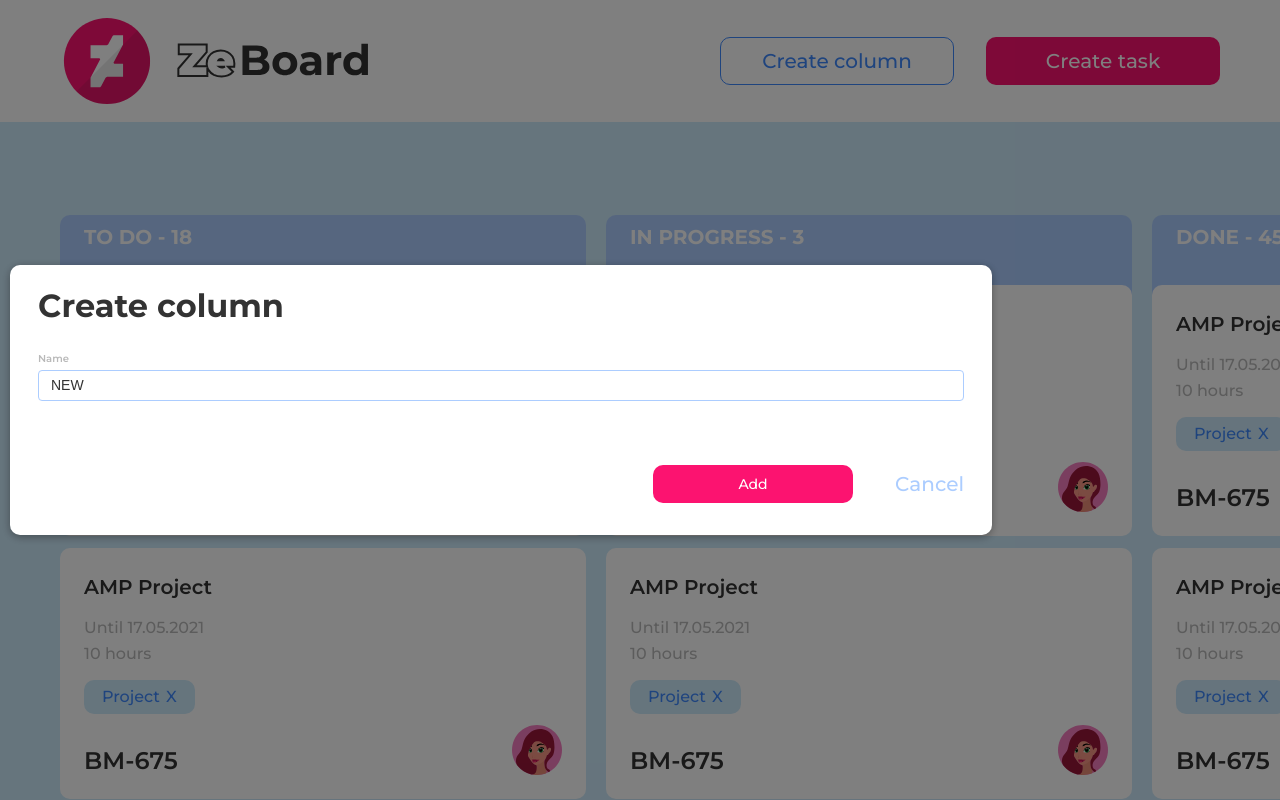
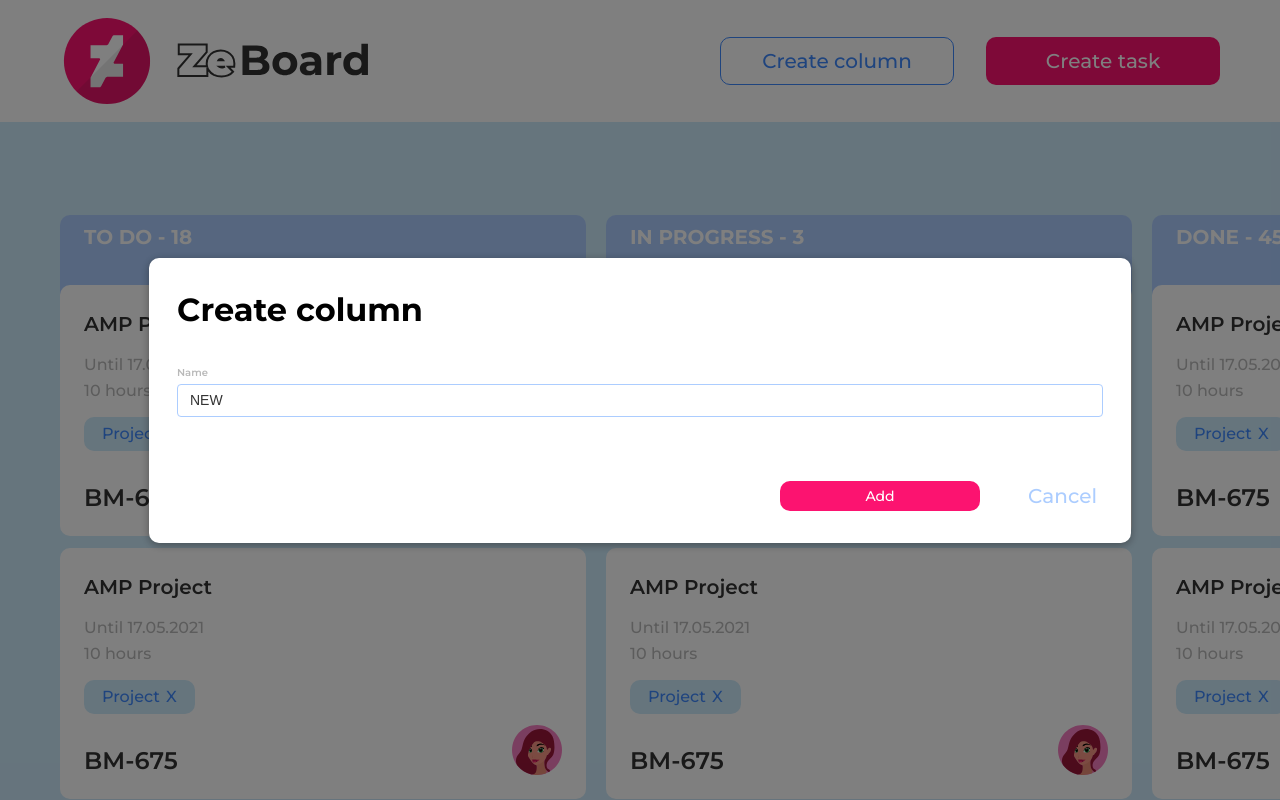
Before and after one commit to Poznalex/my-crm-main, a Vue app: page / in a window 1280 px wide. Both pictures are taken after a click on the button "Create column". Shown: the top 800 px of the page. Built offline with nearby package versions, Linux system fonts and the light colour scheme.

Commit message:
15 fix after PR

```diff
--- a/src/assets/styles/main.css
+++ b/src/assets/styles/main.css
@@ -5,3 +5,21 @@ body {
     background: var(--main-color-transp-blue);
     font-family: 'Montserrat', sans-serif;
 }
+
+button {
+    cursor: pointer;
+}
+
+input {
+    width: 100%;
+    box-sizing: border-box;
+    border: 1px solid var(--main-color-grey);
+    border-radius: 4px;
+    padding: 8px 12px;
+}
+
+input::placeholder {
+    font-size: 12px;
+    font-weight: 400;
+    color: var(--main-color-grey);
+}
--- a/src/components/Column/CreateColumnForm.vue
+++ b/src/components/Column/CreateColumnForm.vue
@@ -2,16 +2,15 @@
 
 <template>
     <div class="create-column">
-        <div class="create-column__text">Create column</div>
+        <div class="create-column__title">Create column</div>
         <form class="create-column__form">
             <label class="create-column__form-label" for="name">Name</label>
-            <br />
             <input type="text" id="name" name="name" placeholder="NEW" maxlength="75" />
         </form>
-        <div class="create-column__button-add">
-            <p class="create-column__button-text">Add</p>
-        </div>
-        <div class="create-column__button-cancel" @click="$emit('close')">Cancel</div>
+        <button class="create-column__button-add">Add</button>
+        <button class="create-column__button-cancel" @click="$emit('close')">
+            Cancel
+        </button>
     </div>
 </template>
 
@@ -22,10 +21,9 @@
     justify-content: center;
 }
 
-.create-column__text {
+.create-column__title {
     width: 100%;
     margin-bottom: 18px;
-    color: var(--main-color-black);
     font-size: 20px;
     font-weight: 700;
 }
@@ -42,16 +40,11 @@
 }
 
 #name {
-    box-sizing: border-box;
-    width: 100%;
     margin-top: 4px;
     border: 1px solid var(--main-color-light-blue);
-    border-radius: 4px;
-    padding: 7px 12px;
 }
 
 ::placeholder {
-    font-size: 12px;
     font-weight: 500;
     color: var(--main-color-black);
 }
@@ -59,44 +52,34 @@
 .create-column__button-add {
     width: 100%;
     background-color: var(--main-color-pink);
+    font-size: 14px;
+    color: var(--main-color-white);
+    text-align: center;
     border-radius: 6px;
     margin-bottom: 18px;
-}
-
-.create-column__button-text {
-    text-align: center;
-    padding: 10px;
-    font-size: 14px;
-    color: var(--main-color-white);
+    padding: 6px;
 }
 
 .create-column__button-cancel {
     color: var(--main-color-light-blue);
     font-size: 14px;
-    cursor: pointer;
 }
 
 @media screen and (min-width: 768px) {
     .create-column {
-        display: flex;
         justify-content: flex-end;
         align-items: center;
         flex-wrap: wrap;
         padding: 16px;
     }
 
-    .create-column__text {
-        width: 100%;
+    .create-column__title {
         margin-bottom: 32px;
         font-size: 32px;
     }
 
     ::placeholder {
         font-size: 14px;
-    }
-
-    #name {
-        width: 100%;
     }
 
     .create-column__button-add {
--- a/src/components/Modal/Modal.vue
+++ b/src/components/Modal/Modal.vue
@@ -27,6 +27,7 @@ const props = defineProps({
     height: 100%;
     background-color: rgba(0, 0, 0, 0.5);
     display: flex;
+    justify-content: center;
     transition: opacity 0.3s ease;
 }
 
```
